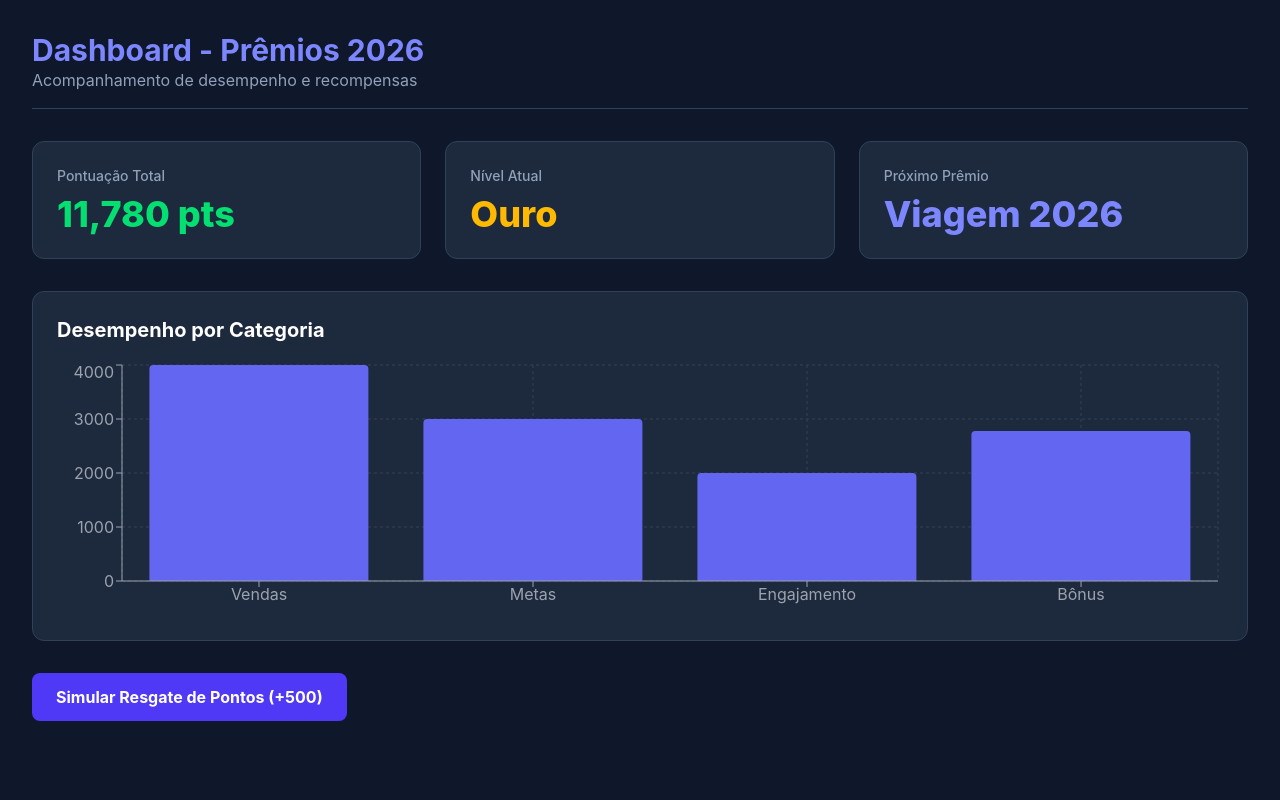
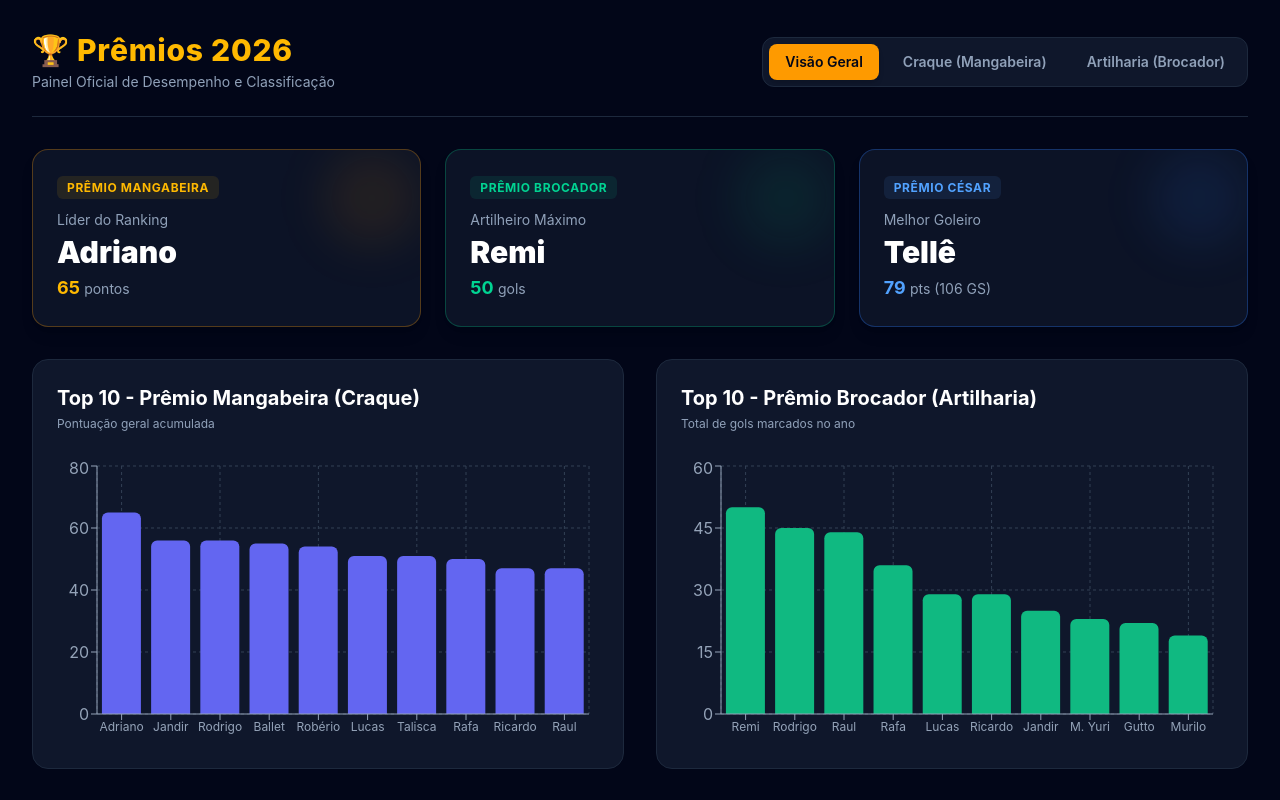
Before and after one commit to arenasinprovenfs/premio2026, a React (Vite) app: page / in a window 1280 px wide. Shown: the top 800 px of the page. Built offline with nearby package versions, Linux system fonts and the light colour scheme.

Commit message:
Atualizando dashboard com dados reais da planilha 2026

```diff
--- a/src/App.jsx
+++ b/src/App.jsx
@@ -1,59 +1,155 @@
 import React, { useState } from 'react';
-import { BarChart, Bar, XAxis, YAxis, Tooltip, ResponsiveContainer, CartesianGrid } from 'recharts';
+import { BarChart, Bar, XAxis, YAxis, Tooltip, ResponsiveContainer, CartesianGrid, Legend } from 'recharts';
 
-const data = [
-  { categoria: 'Vendas', pontos: 4000 },
-  { categoria: 'Metas', pontos: 3000 },
-  { categoria: 'Engajamento', pontos: 2000 },
-  { categoria: 'Bônus', pontos: 2780 },
+// Dados reais extraídos da planilha Prêmios 2026
+const dadosMangabeira = [
+  { nome: 'Adriano', pontos: 65 },
+  { nome: 'Jandir', pontos: 56 },
+  { nome: 'Rodrigo', pontos: 56 },
+  { nome: 'Ballet', pontos: 55 },
+  { nome: 'Robério', pontos: 54 },
+  { nome: 'Lucas', pontos: 51 },
+  { nome: 'Talisca', pontos: 51 },
+  { nome: 'Rafa', pontos: 50 },
+  { nome: 'Ricardo', pontos: 47 },
+  { nome: 'Raul', pontos: 47 },
+];
+
+const dadosBrocador = [
+  { nome: 'Remi', gols: 50 },
+  { nome: 'Rodrigo', gols: 45 },
+  { nome: 'Raul', gols: 44 },
+  { nome: 'Rafa', gols: 36 },
+  { nome: 'Lucas', gols: 29 },
+  { nome: 'Ricardo', gols: 29 },
+  { nome: 'Jandir', gols: 25 },
+  { nome: 'M. Yuri', gols: 23 },
+  { nome: 'Gutto', gols: 22 },
+  { nome: 'Murilo', gols: 19 },
+];
+
+const dadosCesar = [
+  { nome: 'Tellê', pontos: 79, golsSofridos: 106 },
+  { nome: 'Baianinho', pontos: 54, golsSofridos: 177 },
+  { nome: 'Roberto', pontos: 46, golsSofridos: 118 },
+  { nome: 'Rogério', pontos: 16, golsSofridos: 52 },
 ];
 
 export default function App() {
-  const [pontos, setPontos] = useState(11780);
+  const [aba, setAba] = useState('geral');
 
   return (
-    <div className="min-h-screen bg-slate-900 text-white p-8 font-sans">
-      <header className="mb-8 border-b border-slate-700 pb-4">
-        <h1 className="text-3xl font-bold text-indigo-400">Dashboard - Prêmios 2026</h1>
-        <p className="text-slate-400">Acompanhamento de desempenho e recompensas</p>
+    <div className="min-h-screen bg-slate-950 text-slate-100 p-4 md:p-8 font-sans">
+      {/* Header */}
+      <header className="mb-8 border-b border-slate-800 pb-6 flex flex-col md:flex-row justify-between items-start md:items-center gap-4">
+        <div>
+          <h1 className="text-3xl font-extrabold text-amber-400 tracking-wide">🏆 Prêmios 2026</h1>
+          <p className="text-slate-400 text-sm mt-1">Painel Oficial de Desempenho e Classificação</p>
+        </div>
+        <div className="flex gap-2 bg-slate-900 p-1.5 rounded-xl border border-slate-800">
+          <button
+            onClick={() => setAba('geral')}
+            className={`px-4 py-2 rounded-lg text-sm font-semibold transition-all ${aba === 'geral' ? 'bg-amber-500 text-slate-950 shadow-md' : 'text-slate-400 hover:text-white'}`}
+          >
+            Visão Geral
+          </button>
+          <button
+            onClick={() => setAba('mangabeira')}
+            className={`px-4 py-2 rounded-lg text-sm font-semibold transition-all ${aba === 'mangabeira' ? 'bg-indigo-600 text-white shadow-md' : 'text-slate-400 hover:text-white'}`}
+          >
+            Craque (Mangabeira)
+          </button>
+          <button
+            onClick={() => setAba('brocador')}
+            className={`px-4 py-2 rounded-lg text-sm font-semibold transition-all ${aba === 'brocador' ? 'bg-emerald-600 text-white shadow-md' : 'text-slate-400 hover:text-white'}`}
+          >
+            Artilharia (Brocador)
+          </button>
+        </div>
       </header>
 
+      {/* Cards Principais */}
       <div className="grid grid-cols-1 md:grid-cols-3 gap-6 mb-8">
-        <div className="bg-slate-800 p-6 rounded-xl border border-slate-700">
-          <h2 className="text-slate-400 text-sm font-medium">Pontuação Total</h2>
-          <p className="text-4xl font-extrabold text-green-400 mt-2">{pontos.toLocaleString()} pts</p>
+        <div className="bg-slate-900/80 p-6 rounded-2xl border border-amber-500/30 shadow-lg relative overflow-hidden">
+          <div className="absolute top-0 right-0 w-24 h-24 bg-amber-500/10 rounded-full blur-xl"></div>
+          <span className="text-xs font-bold uppercase tracking-wider text-amber-400 bg-amber-400/10 px-2.5 py-1 rounded-md">Prêmio Mangabeira</span>
+          <p className="text-slate-400 text-sm mt-3">Líder do Ranking</p>
+          <p className="text-3xl font-black text-white mt-1">Adriano</p>
+          <p className="text-amber-400 font-bold text-lg mt-1">65 <span className="text-sm font-normal text-slate-400">pontos</span></p>
         </div>
-        <div className="bg-slate-800 p-6 rounded-xl border border-slate-700">
-          <h2 className="text-slate-400 text-sm font-medium">Nível Atual</h2>
-          <p className="text-4xl font-extrabold text-amber-400 mt-2">Ouro</p>
+
+        <div className="bg-slate-900/80 p-6 rounded-2xl border border-emerald-500/30 shadow-lg relative overflow-hidden">
+          <div className="absolute top-0 right-0 w-24 h-24 bg-emerald-500/10 rounded-full blur-xl"></div>
+          <span className="text-xs font-bold uppercase tracking-wider text-emerald-400 bg-emerald-400/10 px-2.5 py-1 rounded-md">Prêmio Brocador</span>
+          <p className="text-slate-400 text-sm mt-3">Artilheiro Máximo</p>
+          <p className="text-3xl font-black text-white mt-1">Remi</p>
+          <p className="text-emerald-400 font-bold text-lg mt-1">50 <span className="text-sm font-normal text-slate-400">gols</span></p>
         </div>
-        <div className="bg-slate-800 p-6 rounded-xl border border-slate-700">
-          <h2 className="text-slate-400 text-sm font-medium">Próximo Prêmio</h2>
-          <p className="text-4xl font-extrabold text-indigo-400 mt-2">Viagem 2026</p>
+
+        <div className="bg-slate-900/80 p-6 rounded-2xl border border-blue-500/30 shadow-lg relative overflow-hidden">
+          <div className="absolute top-0 right-0 w-24 h-24 bg-blue-500/10 rounded-full blur-xl"></div>
+          <span className="text-xs font-bold uppercase tracking-wider text-blue-400 bg-blue-400/10 px-2.5 py-1 rounded-md">Prêmio César</span>
+          <p className="text-slate-400 text-sm mt-3">Melhor Goleiro</p>
+          <p className="text-3xl font-black text-white mt-1">Tellê</p>
+          <p className="text-blue-400 font-bold text-lg mt-1">79 <span className="text-sm font-normal text-slate-400">pts (106 GS)</span></p>
         </div>
       </div>
 
-      <div className="bg-slate-800 p-6 rounded-xl border border-slate-700 mb-8">
-        <h2 className="text-xl font-bold mb-4">Desempenho por Categoria</h2>
-        <div className="h-64 w-full">
+      {/* Seção de Gráficos */}
+      <div className="grid grid-cols-1 lg:grid-cols-2 gap-8 mb-8">
+        {/* Gráfico Mangabeira */}
+        <div className="bg-slate-900 p-6 rounded-2xl border border-slate-800">
+          <h2 className="text-xl font-bold text-white mb-1">Top 10 - Prêmio Mangabeira (Craque)</h2>
+          <p className="text-slate-400 text-xs mb-6">Pontuação geral acumulada</p>
+          <div className="h-72 w-full">
+            <ResponsiveContainer width="100%" height="100%">
+              <BarChart data={dadosMangabeira} margin={{ top: 10, right: 10, left: -20, bottom: 0 }}>
+                <CartesianGrid strokeDasharray="3 3" stroke="#334155" />
+                <XAxis dataKey="nome" stroke="#94a3b8" tick={{ fontSize: 12 }} />
+                <YAxis stroke="#94a3b8" />
+                <Tooltip contentStyle={{ backgroundColor: '#0f172a', borderColor: '#334155', borderRadius: '8px', color: '#fff' }} />
+                <Bar dataKey="pontos" name="Pontos" fill="#6366f1" radius={[6, 6, 0, 0]} />
+              </BarChart>
+            </ResponsiveContainer>
+          </div>
+        </div>
+
+        {/* Gráfico Brocador */}
+        <div className="bg-slate-900 p-6 rounded-2xl border border-slate-800">
+          <h2 className="text-xl font-bold text-white mb-1">Top 10 - Prêmio Brocador (Artilharia)</h2>
+          <p className="text-slate-400 text-xs mb-6">Total de gols marcados no ano</p>
+          <div className="h-72 w-full">
+            <ResponsiveContainer width="100%" height="100%">
+              <BarChart data={dadosBrocador} margin={{ top: 10, right: 10, left: -20, bottom: 0 }}>
+                <CartesianGrid strokeDasharray="3 3" stroke="#334155" />
+                <XAxis dataKey="nome" stroke="#94a3b8" tick={{ fontSize: 12 }} />
+                <YAxis stroke="#94a3b8" />
+                <Tooltip contentStyle={{ backgroundColor: '#0f172a', borderColor: '#334155', borderRadius: '8px', color: '#fff' }} />
+                <Bar dataKey="gols" name="Gols" fill="#10b981" radius={[6, 6, 0, 0]} />
+              </BarChart>
+            </ResponsiveContainer>
+          </div>
+        </div>
+      </div>
+
+      {/* Gráfico César - Goleiros */}
+      <div className="bg-slate-900 p-6 rounded-2xl border border-slate-800 mb-8">
+        <h2 className="text-xl font-bold text-white mb-1">Prêmio César - Desempenho dos Goleiros</h2>
+        <p className="text-slate-400 text-xs mb-6">Comparativo de Pontos obtidos vs. Gols Sofridos</p>
+        <div className="h-72 w-full">
           <ResponsiveContainer width="100%" height="100%">
-            <BarChart data={data}>
-              <CartesianGrid strokeDasharray="3 3" stroke="#374151" />
-              <XAxis dataKey="categoria" stroke="#9CA3AF" />
-              <YAxis stroke="#9CA3AF" />
-              <Tooltip contentStyle={{ backgroundColor: '#1F2937', borderColor: '#374151', color: '#fff' }} />
-              <Bar dataKey="pontos" fill="#6366F1" radius={[4, 4, 0, 0]} />
+            <BarChart data={dadosCesar} margin={{ top: 10, right: 10, left: -20, bottom: 0 }}>
+              <CartesianGrid strokeDasharray="3 3" stroke="#334155" />
+              <XAxis dataKey="nome" stroke="#94a3b8" />
+              <YAxis stroke="#94a3b8" />
+              <Tooltip contentStyle={{ backgroundColor: '#0f172a', borderColor: '#334155', borderRadius: '8px', color: '#fff' }} />
+              <Legend />
+              <Bar dataKey="pontos" name="Pontos" fill="#3b82f6" radius={[6, 6, 0, 0]} />
+              <Bar dataKey="golsSofridos" name="Gols Sofridos" fill="#ef4444" radius={[6, 6, 0, 0]} />
             </BarChart>
           </ResponsiveContainer>
         </div>
       </div>
-
-      <button
-        onClick={() => setPontos(pontos + 500)}
-        className="bg-indigo-600 hover:bg-indigo-500 text-white font-bold py-3 px-6 rounded-lg transition-colors"
-      >
-        Simular Resgate de Pontos (+500)
-      </button>
     </div>
   );
 }
```
